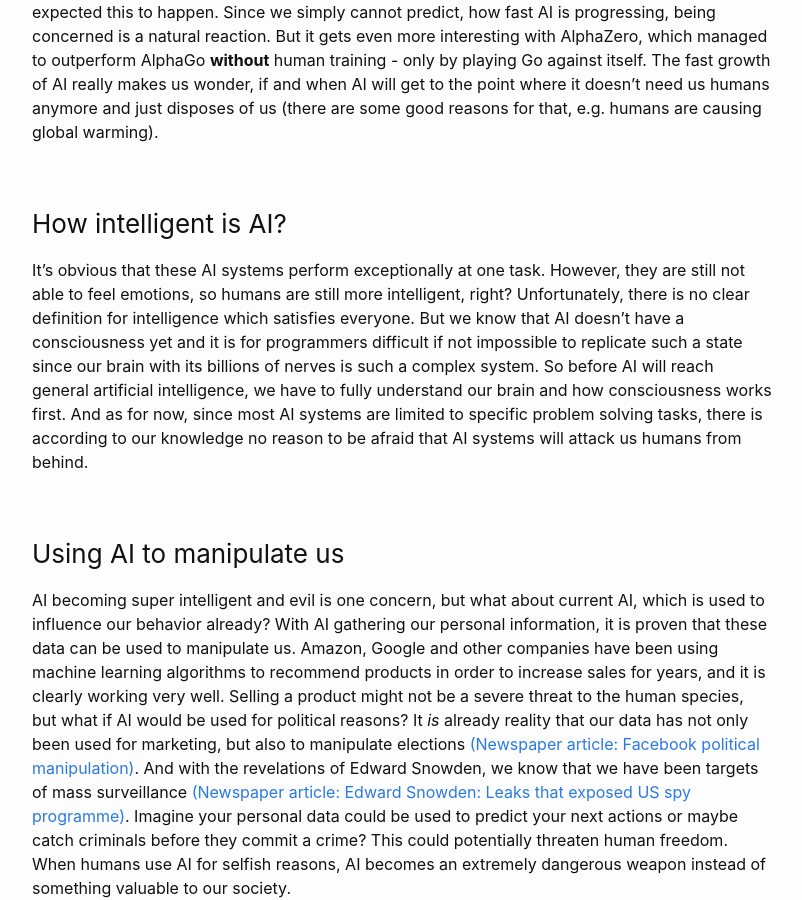
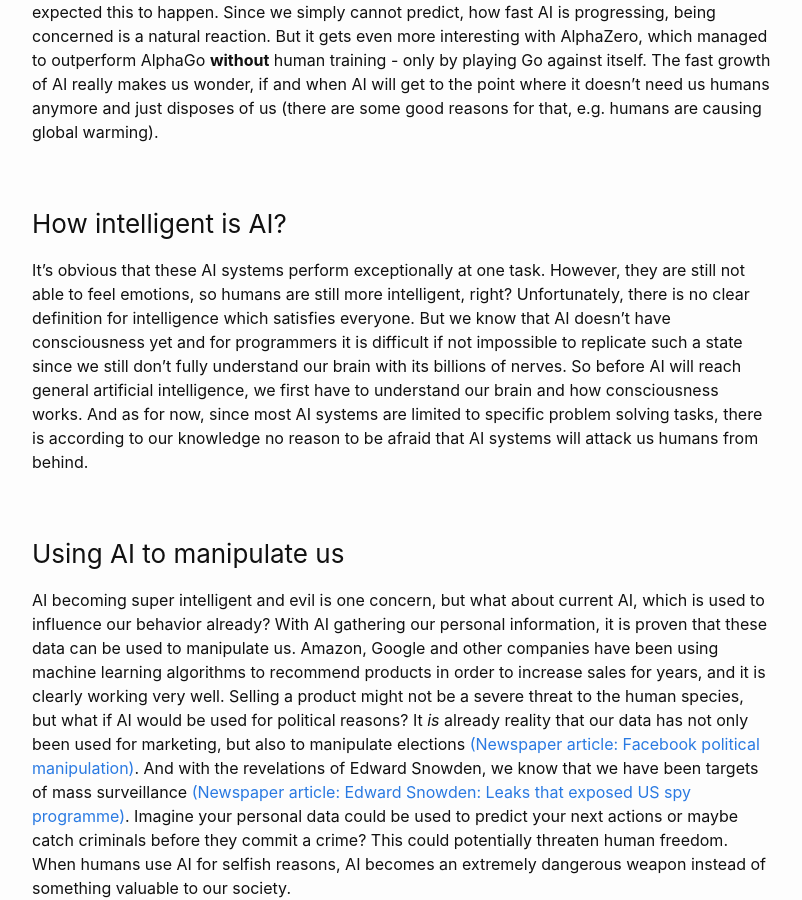
Before and after one commit to wongwil/wongwil.github.io, a Jekyll site: the page built from _posts/2020-09-20-good-or-bad-guy.md, in a window 1280 px wide and 900 px high, scrolled down 1375 px. Shown: the whole window, without its empty margins (238-1040 px from the left). Built offline with Jekyll 4.4.1, drawn with Linux system fonts in a browser that asks for light colours; comment, search, counter and statistics services are not loaded.

Commit message:
Update 2020-09-20-good-or-bad-guy.md

```diff
--- a/_posts/2020-09-20-good-or-bad-guy.md
+++ b/_posts/2020-09-20-good-or-bad-guy.md
@@ -26,7 +26,7 @@ If you look at past AI systems for playing strategic games, you can tell how muc
 
 ### How intelligent is AI?
 
-It’s obvious that these AI systems perform exceptionally at one task. However, they are still not able to feel emotions, so humans are still more intelligent, right? Unfortunately, there is no clear definition for intelligence which satisfies everyone. But we know that AI doesn't have a consciousness yet and it is for programmers difficult if not impossible to replicate such a state since our brain with its billions of nerves is such a complex system. So before AI will reach general artificial intelligence, we have to fully understand our brain and how consciousness works first. And as for now, since most AI systems are limited to specific problem solving tasks, there is according to our knowledge no reason to be afraid that AI systems will attack us humans from behind.
+It’s obvious that these AI systems perform exceptionally at one task. However, they are still not able to feel emotions, so humans are still more intelligent, right? Unfortunately, there is no clear definition for intelligence which satisfies everyone. But we know that AI doesn’t have consciousness yet and for programmers it is difficult if not impossible to replicate such a state since we still don't fully understand our brain with its billions of nerves. So before AI will reach general artificial intelligence, we first have to understand our brain and how consciousness works. And as for now, since most AI systems are limited to specific problem solving tasks, there is according to our knowledge no reason to be afraid that AI systems will attack us humans from behind.
 
 ### Using AI to manipulate us
 
```
